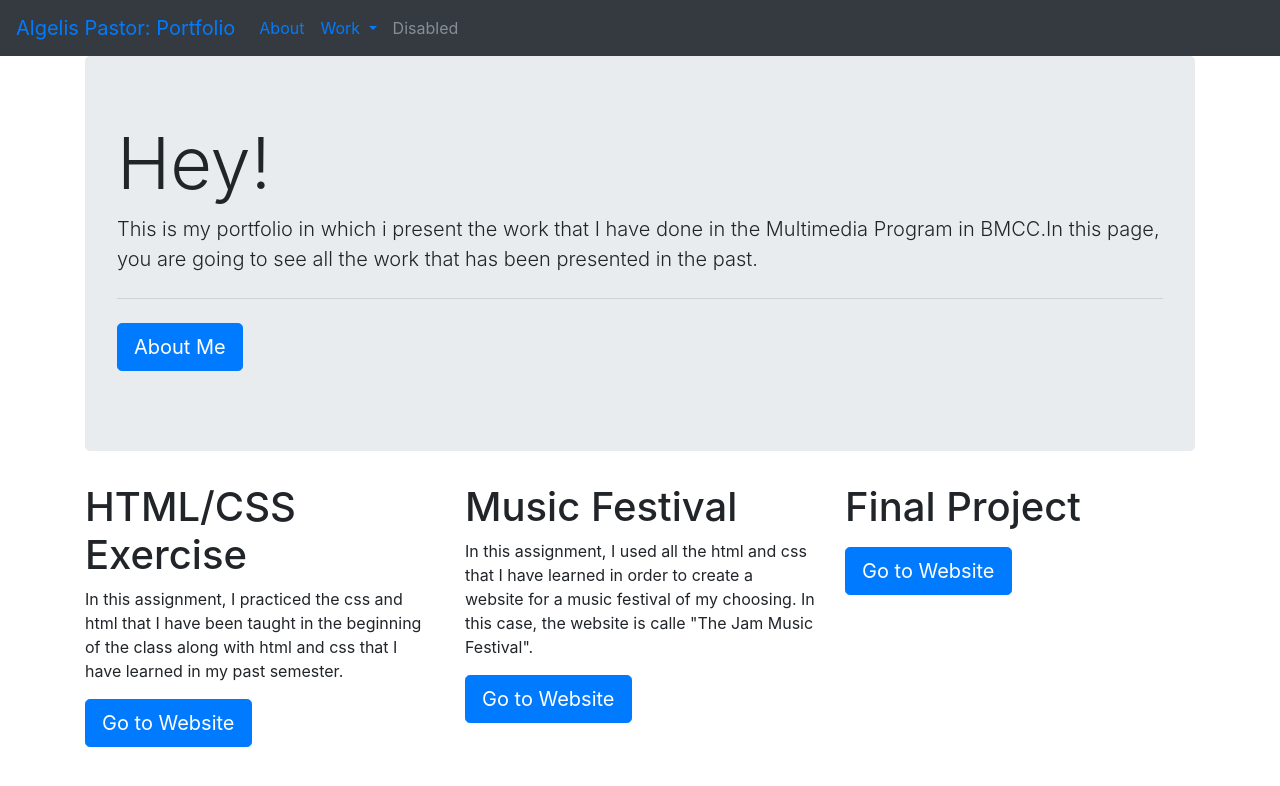
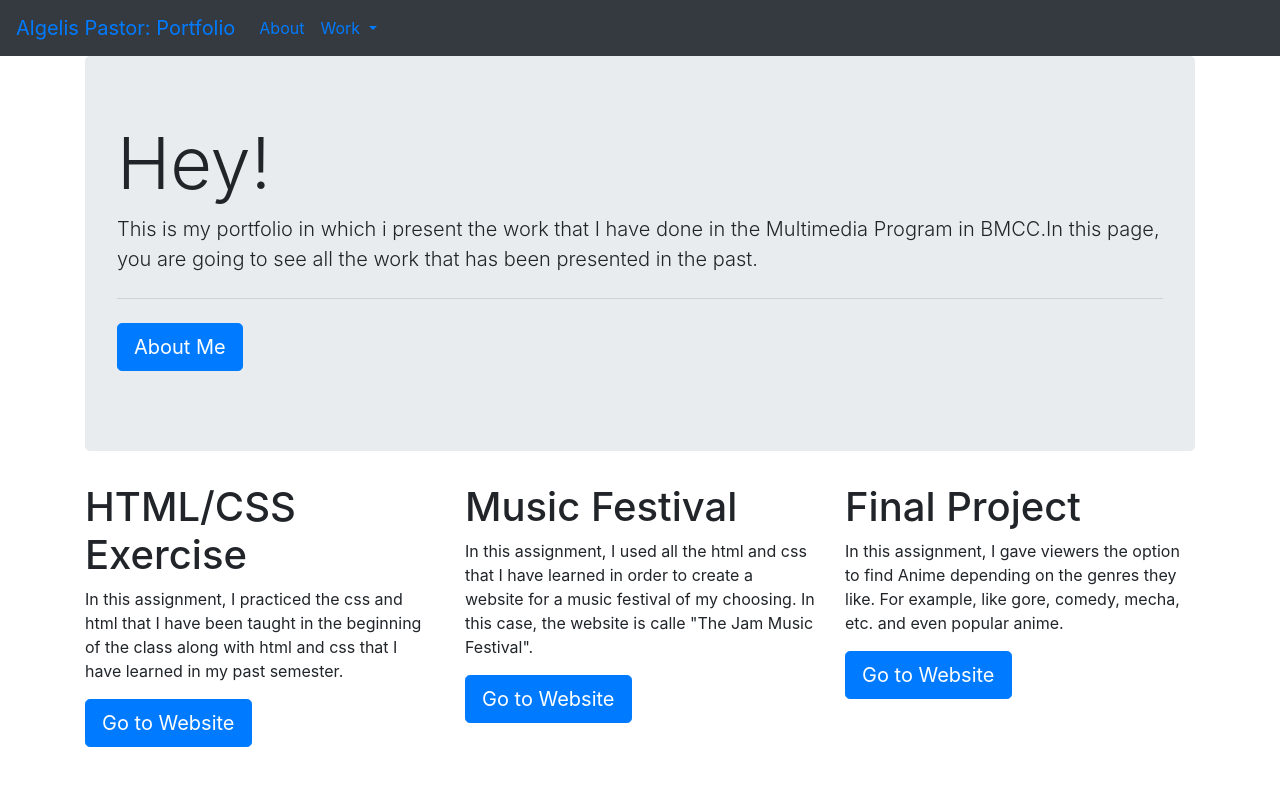
Before and after one commit to algelis184/mmp200, a plain HTML site: page MMP Porfolio/Bootstrap.html in a window 1280 px wide. Drawn offline with nearby package versions, Linux system fonts and the light colour scheme.

Commit message:
Add files via upload

```diff
--- a/MMP Porfolio/Bootstrap.html
+++ b/MMP Porfolio/Bootstrap.html
@@ -47,9 +47,7 @@
         </div>
       </li>
 
-      <li class="nav-item">
-        <a class="nav-link disabled" href="#">Disabled</a>
-      </li>
+
     </ul>
     <form class="form-inline my-2 my-lg-0">
 
@@ -64,7 +62,7 @@
   <p class="lead"> This is my portfolio in which i present the work that I have done in the Multimedia Program in BMCC.In this page, you are going to see all the work that has been presented in the past.</p>
   <hr class="my-4">
   <p class="lead">
-    <a class="btn btn-primary btn-lg" href="#" role="button">About Me</a>
+    <a class="btn btn-primary btn-lg" href="Aboutme.html" role="button">About Me</a>
   </p>
 </div>
 </div>
@@ -87,8 +85,8 @@
 
     <div class="col-sm">
       <h1>Final Project</h1>
-      <p></p>
-      <a class="btn btn-primary btn-lg" href="#" role="button">Go to Website</a>
+      <p>In this assignment, I gave viewers the option to find Anime depending on the genres they like. For example, like gore, comedy, mecha, etc. and even popular anime. </p>
+      <a class="btn btn-primary btn-lg" href="https://algelis184.github.io/mmp200/Final/Project%203%20MMP200/Project%203%20MMP200/index.html" role="button">Go to Website</a>
     </div>
   </div>
 </div>
```
Also changed, not shown: MMP Porfolio/Aboutme.html (+0 -3 lines), MMP Porfolio/wireframe.jpg (added).
